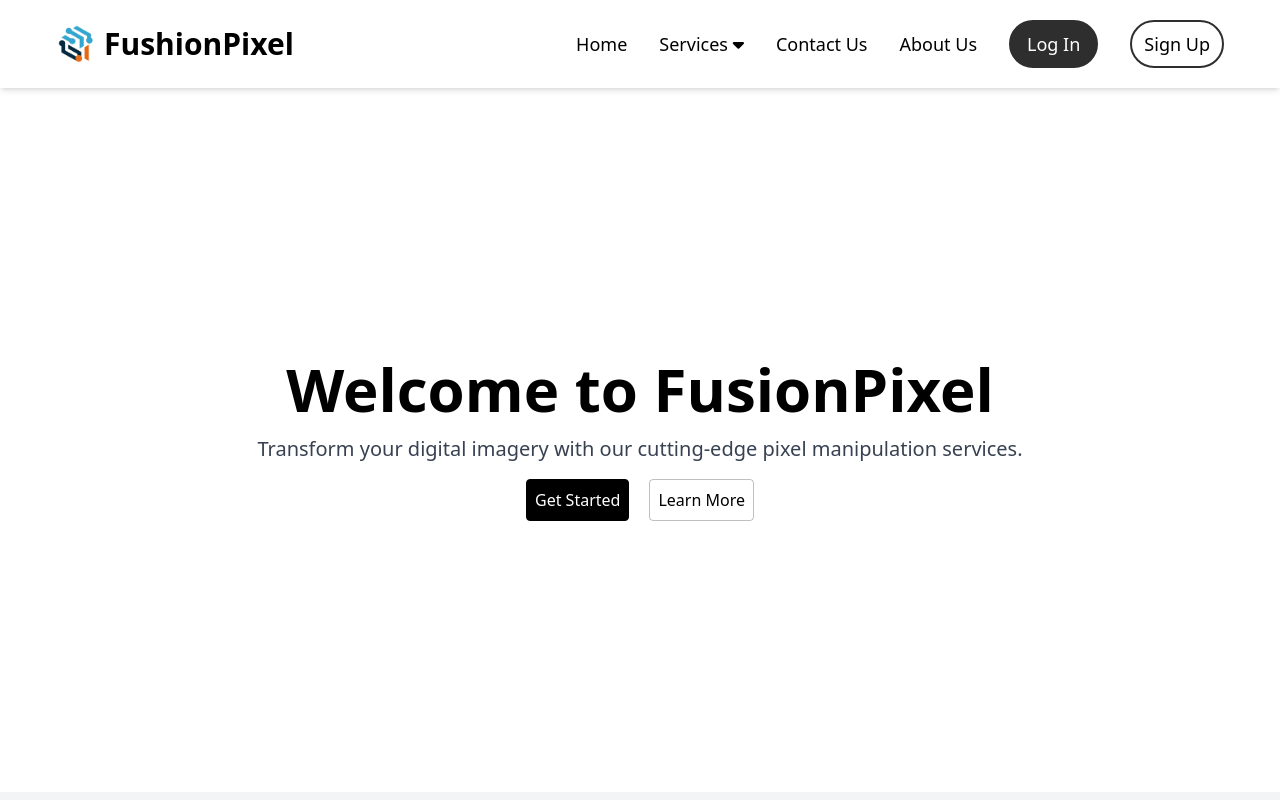
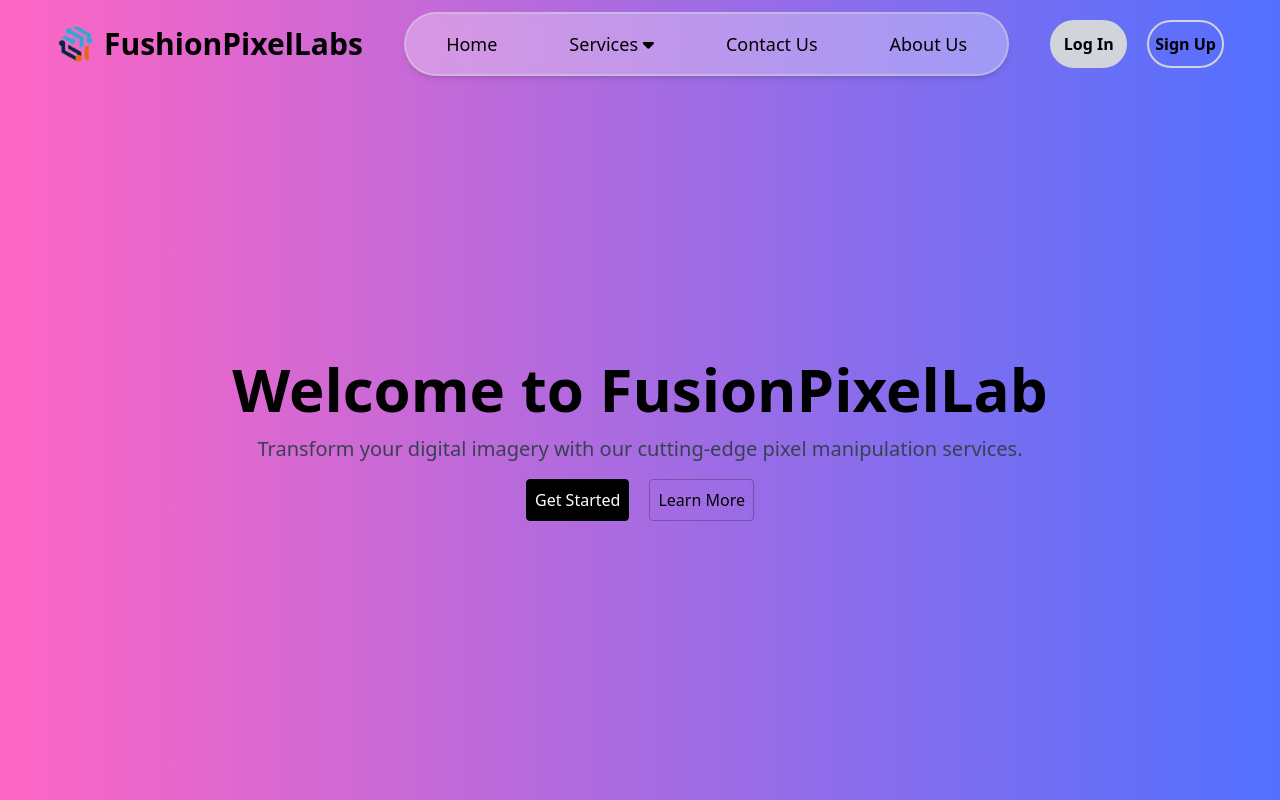
Before and after one commit to subhajit-006/fusionpixel, a React (Vite) app: page / in a window 1280 px wide. Shown: the top 800 px of the page. Built offline with nearby package versions, Linux system fonts and the light colour scheme; a web font is replaced by a local one.

Commit message:
HomePage Changed

```diff
--- a/src/components/HeroElement.jsx
+++ /dev/null
@@ -1,16 +0,0 @@
-import { Link } from "react-router-dom";
-
-function HeroElement() {
-    return (
-        <div className="flex flex-col items-center justify-center gap-4 h-[88vh]">
-            <h1 className="text-6xl font-bold">Welcome to FusionPixel</h1>
-            <p className="text-xl text-gray-700">Transform your digital imagery with our cutting-edge pixel manipulation services.</p>
-            <div className="flex gap-5">
-                <button className="border-[1.5px] border-black p-2 rounded bg-black text-white font-medium hover:bg-black/80 hover:border-black/80"><Link to="/AuthPage">Get Started</Link></button>
-                <button className="border-[1.5px] border-black/25 p-2 rounded font-medium hover:bg-black/5"><Link to="/AboutUsPage">Learn More</Link></button>
-            </div>
-        </div>
-    )
-}
-
-export default HeroElement;
--- a/src/components/Services.jsx
+++ b/src/components/Services.jsx
@@ -1,40 +1,44 @@
 function Services() {
     return (
-        <div className="p-5 bg-gray-100 h-[80vh] flex flex-col justify-center items-center gap-16">
+        <div className="flex justify-center pt-20">
+            <div className="p-5 bg-gray-100 h-[80vh] rounded-2xl w-[95vw] flex flex-col justify-center items-center gap-16 shadow-[0_20px_50px_rgba(10,_57,_129,_0.7)]
+">
                 <h1 className="text-5xl font-bold">Our Services</h1>
                 <div className="flex flex-col gap-5">
                     <div className="flex text-center p-2 items-center justify-between gap-5">
-                    <div className="w-[30vw] text-center flex flex-col justify-center p-4 gap-2">
+                        <div className="w-[30vw] text-center flex flex-col justify-center p-4 gap-2 hover:shadow-[18px_18px_15px_-7px_#9ABF80] hover:border-[#9ABF80] hover:border-2 hover:transition duration-300 ease-in-out
+">
                             <i className="fa-solid fa-paintbrush text-4xl"></i>
                             <h2 className="font-bold text-xl">Photo Editing</h2>
                             <p className="text-sm text-black/60 font-normal">Transform your photos with our professional editing services.</p>
                         </div>
-                    <div className="w-[30vw] text-center flex flex-col justify-center p-4 gap-2">
+                        <div className="w-[30vw] text-center flex flex-col justify-center p-4 gap-2 hover:shadow-[18px_18px_15px_-7px_#9ABF80] hover:border-[#9ABF80] hover:border-2 hover:transition duration-300 ease-in-out">
                             <i className="fa-solid fa-video text-4xl"></i>
                             <h2 className="font-bold text-xl">Video Editing</h2>
                             <p className="text-sm text-black/60 font-normal">Create stunning videos with our expert editing techniques.</p>
                         </div>
-                    <div className="w-[30vw] text-center flex flex-col justify-center p-4 gap-2">
+                        <div className="w-[30vw] text-center flex flex-col justify-center p-4 gap-2 hover:shadow-[18px_18px_15px_-7px_#9ABF80] hover:border-[#9ABF80] hover:border-2 hover:transition duration-300 ease-in-out">
                             <i className="fa-solid fa-pen-nib text-4xl"></i>
                             <h2 className="font-bold text-xl">Graphics Designing</h2>
                             <p className="text-sm text-black/60 font-normal">Bring your ideas to life with our creative graphic design solutions.</p>
                         </div>
                     </div>
                     <div className="flex text-center p-2 items-center justify-between gap-5">
-                    <div className="w-[30vw] text-center flex flex-col justify-center p-4 gap-2">
+                        <div className="w-[30vw] text-center flex flex-col justify-center p-4 gap-2 hover:shadow-[18px_18px_15px_-7px_#9ABF80] hover:border-[#9ABF80] hover:border-2 hover:transition duration-300 ease-in-out">
                             <i className="fa-solid fa-camera text-4xl"></i>
                             <h2 className="font-bold text-xl">Photo & Videography</h2>
                             <p className="text-sm text-black/60 font-normal">Capture your moments with our professional photo and video services.</p>
                         </div>
-                    <div className="w-[30vw] text-center flex flex-col justify-center px-4 h-[19vh] gap-2 mb-5">
+                        <div className="w-[30vw] text-center flex flex-col justify-center px-4 h-[19vh] gap-2 mb-5 hover:shadow-[18px_18px_15px_-7px_#9ABF80] hover:border-[#9ABF80] hover:border-2 hover:transition duration-300 ease-in-out">
                             <i className="fa-solid fa-code text-4xl"></i>
                             <h2 className="font-bold text-xl">Website Making</h2>
                             <p className="text-sm text-black/60 font-normal">Build responsive and functional websites tailored to your needs.</p>
                         </div>
-                    <div className="w-[30vw] text-center flex flex-col justify-center px-4 h-[19vh] gap-2 mb-5">
+                        <div className="w-[30vw] text-center flex flex-col justify-center px-4 h-[19vh] gap-2 mb-5 hover:shadow-[18px_18px_15px_-7px_#9ABF80] hover:border-[#9ABF80] hover:border-2 hover:transition duration-300 ease-in-out">
                             <i className="fa-solid fa-palette text-4xl"></i>
                             <h2 className="font-bold text-xl">Web Designing</h2>
                             <p className="text-sm text-black/60 font-normal">Create visually appealing and user-friendly web designs.</p>
+                        </div>
                     </div>
                 </div>
             </div>
--- a/src/components/ui/Navbar.jsx
+++ b/src/components/ui/Navbar.jsx
@@ -10,22 +10,29 @@ function Navbar() {
   };
 
   return (
-    <div className="flex justify-between px-14 py-5 bg-white shadow-md">
+    <div className="xl:sticky xl:top-0 px-14 py-3">
+      <div className="flex z-10 justify-between">
+        {/* Left Section - Logo */}
         <div className="flex items-center gap-2">
           <img src={logo} alt="logo" className="w-10 h-10" />
-        <p className="text-3xl font-bold"><Link to='/'>FushionPixel</Link></p>
+          <p className="text-3xl font-bold">
+            <Link to="/">FushionPixelLabs</Link>
+          </p>
         </div>
 
-      <ul className="flex gap-8 text-lg font-medium items-center">
-        <li className="cursor-pointer"><Link to='/Home'>Home</Link></li>
+        {/* Middle Section - Dynamic Island */}
+        <div className="border-2 border-gray-300/50 bg-white/30 backdrop-blur-md shadow-md rounded-full px-6 py-2">
+          <ul className="flex gap-10 text-lg font-medium items-center">
+            <li className="cursor-pointer hover:bg-white hover:text-gray-700 rounded-full p-2 px-4 transition duration-300 ease-in-out">
+              <Link to="/Home">Home</Link>
+            </li>
             <li
-          className="relative cursor-pointer"
+              className="relative cursor-pointer hover:bg-white hover:text-gray-700 rounded-full p-2 px-4 transition duration-300 ease-in-out"
               onClick={toggleDropdown}
             >
               Services <i className="fa-solid fa-caret-down"></i>
-          {/* Dropdown Menu */}
               {isDropdownOpen && (
-            <ul className="absolute top-full left-0 bg-white shadow-lg rounded-md mt-2 w-40 text-gray-700 text-sm">
+                <ul className="absolute top-full left-0 bg-white/70 backdrop-blur-md shadow-lg rounded-md mt-2 w-40 text-gray-700 text-sm">
                   {[
                     { name: "Web Development", path: "/WebDevPage" },
                     { name: "Web Designing", path: "/WebDesigningPage" },
@@ -46,16 +53,27 @@ function Navbar() {
                 </ul>
               )}
             </li>
-        <li className="cursor-pointer"><Link to='/ContactUsPage'>Contact Us</Link></li>
-        <li className="cursor-pointer"><Link to="/AboutUsPage">About Us</Link></li>
-        <li className="border-2 py-2 px-4 border-[#2e2e2e] bg-[#2e2e2e] text-white rounded-full">
+            <li className="cursor-pointer hover:bg-white hover:text-gray-700 rounded-full p-2 px-4 transition duration-300 ease-in-out">
+              <Link to="/ContactUsPage">Contact Us</Link>
+            </li>
+            <li className="cursor-pointer hover:bg-white hover:text-gray-700 rounded-full p-2 px-4 transition duration-300 ease-in-out">
+              <Link to="/AboutUsPage">About Us</Link>
+            </li>
+          </ul>
+        </div>
+
+        {/* Right Section - Auth Buttons */}
+        <ul className="flex gap-5 items-center font-semibold">
+          <li className="border-2 h-[6vh] w-[6vw] flex justify-center items-center rounded-full border-gray-300 bg-gray-300 text-black hover:bg-gray-400 hover:border-gray-400 transition duration-300">
             <button><Link to="/AuthPage">Log In</Link></button>
           </li>
-        <li className="border-2 py-2 px-3 rounded-full border-[#2e2e2e]">
+          <li className="border-2 h-[6vh] w-[6vw] flex justify-center items-center rounded-full border-gray-300 hover:bg-gray-400 hover:border-gray-400 transition duration-300">
             <button><Link to="/AuthPage">Sign Up</Link></button>
           </li>
         </ul>
       </div>
+    </div>
+
   );
 }
 
--- a/src/pages/HomePage.jsx
+++ b/src/pages/HomePage.jsx
@@ -1,5 +1,5 @@
 import Navbar from "../components/ui/Navbar";
-import HeroElement from "../components/HeroElement";
+import { Link } from "react-router-dom";
 import Services from "../components/Services";
 import Contact from "../components/Contact";
 import Footer from "../components/ui/Footer";
@@ -7,11 +7,29 @@ import Footer from "../components/ui/Footer";
 function HomePage() {
     return (
         <>
-            <Navbar />
-            <HeroElement />
-            <Services />
-            <Contact />
-            <Footer />
+            <div className="bg-gradient-to-l from-[#5170ff] to-[#ff66c4]">
+                <Navbar />
+                <div className="flex flex-col items-center justify-center gap-4 h-[88vh]">
+
+                    <h1 className="text-6xl font-bold">
+                        Welcome to FusionPixelLab
+                    </h1>
+                    <p className="text-xl text-gray-700">
+                        Transform your digital imagery with our cutting-edge pixel manipulation services.
+                    </p>
+                    <div className="flex gap-5">
+                        <button className="border-[1.5px] border-black p-2 rounded bg-black text-white font-medium hover:bg-black/80 hover:border-black/80">
+                            <Link to="/AuthPage">Get Started</Link>
+                        </button>
+                        <button className="border-[1.5px] border-black/25 p-2 rounded font-medium hover:bg-black/5">
+                            <Link to="/AboutUsPage">Learn More</Link>
+                        </button>
+                    </div>
+                </div>
+                <Services />
+                <Contact />
+                <Footer />
+            </div>
         </>
     )
 }
```
Lines whose indentation alone changed are shown as unchanged.
